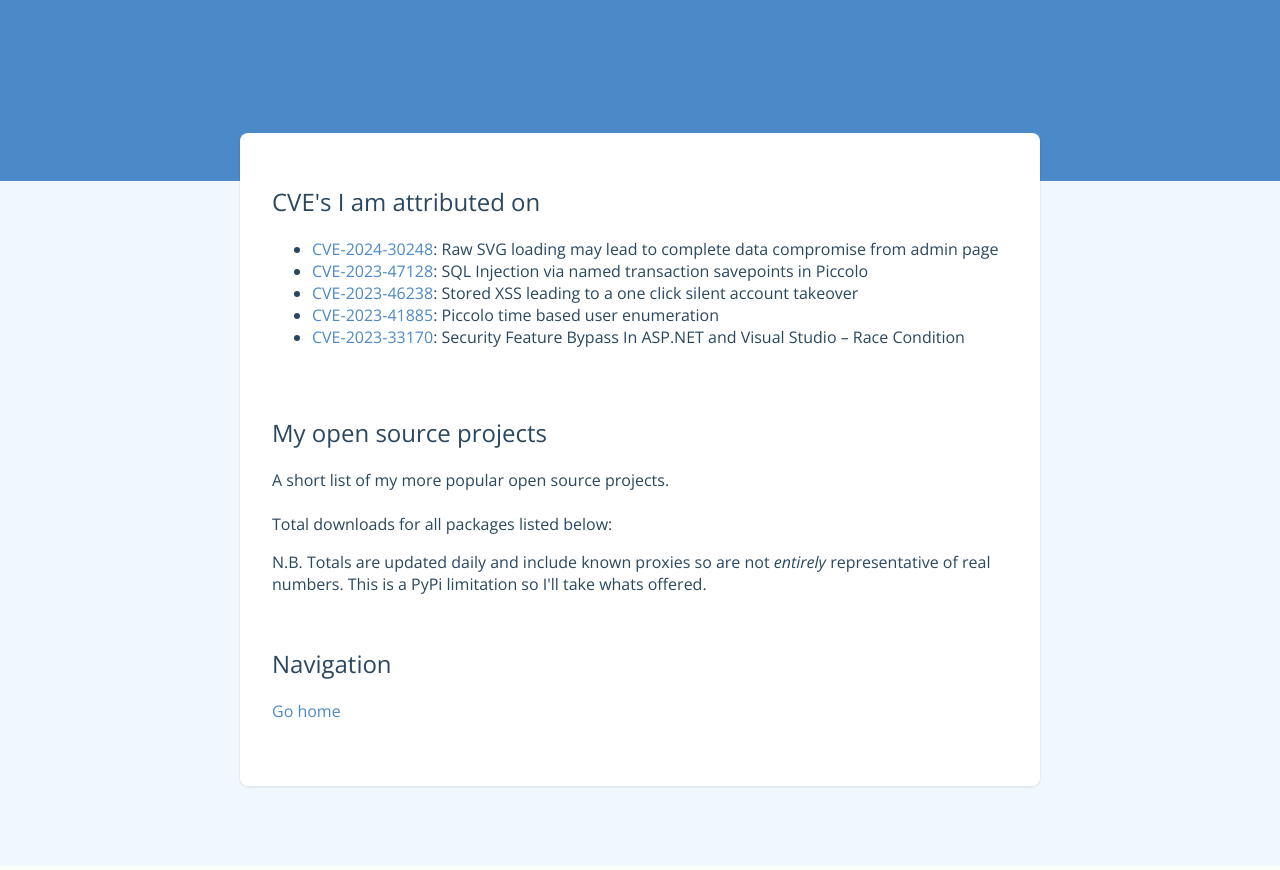
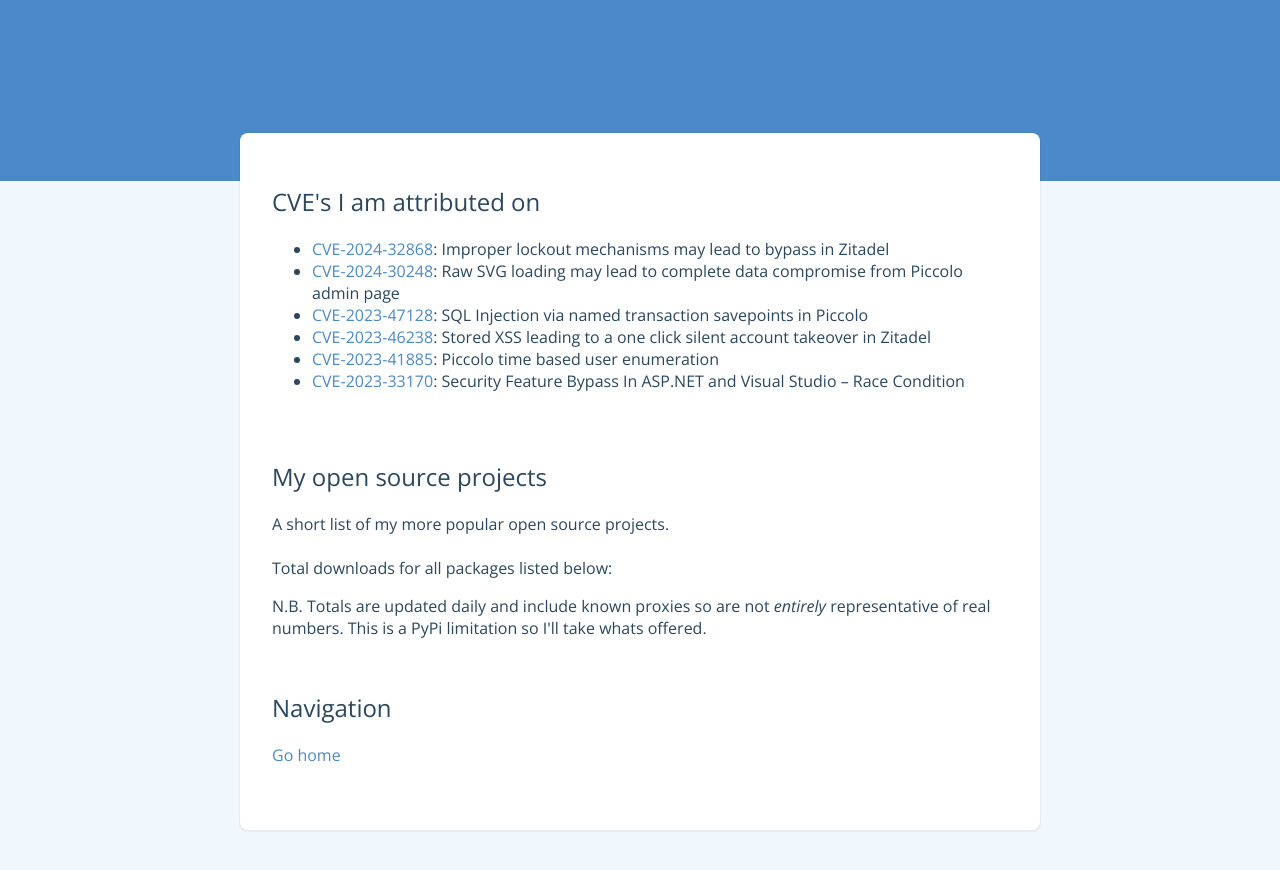
Before and after one commit to Skelmis/data.skelmis.co.nz, a Python web app: template home/templates/achievements.jinja in a window 1280 px wide. Shown: the top 870 px of the page. Run offline with Jinja, Linux system fonts and the light colour scheme; the template is opened without the code that fills it, so the values that code supplies are empty.

Commit message:
feat: new CVE's

```diff
--- a/home/templates/achievements.jinja
+++ b/home/templates/achievements.jinja
@@ -9,8 +9,12 @@
             <h2>CVE's I am attributed on</h2>
             <ul>
                 <li>
+                    <a href="https://github.com/zitadel/zitadel/security/advisories/GHSA-7j7j-66cv-m239" target="_blank">CVE-2024-32868</a>:
+                    Improper lockout mechanisms may lead to bypass in Zitadel
+                </li>
+                <li>
                     <a href="https://github.com/piccolo-orm/piccolo_admin/security/advisories/GHSA-pmww-v6c9-7p83" target="_blank">CVE-2024-30248</a>:
-                    Raw SVG loading may lead to complete data compromise from admin page
+                    Raw SVG loading may lead to complete data compromise from Piccolo admin page
                 </li>
                 <li>
 
@@ -19,7 +23,7 @@
                 </li>
                 <li>
                     <a href="https://zxsecurity.co.nz/research/advisories/zitadel-account-takeover/" target="_blank">CVE-2023-46238</a>:
-                    Stored XSS leading to a one click silent account takeover
+                    Stored XSS leading to a one click silent account takeover in Zitadel
                 </li>
                 <li>
                     <a href="https://skelmis.co.nz/posts/cve-2023-41885/" target="_blank">CVE-2023-41885</a>:
```
